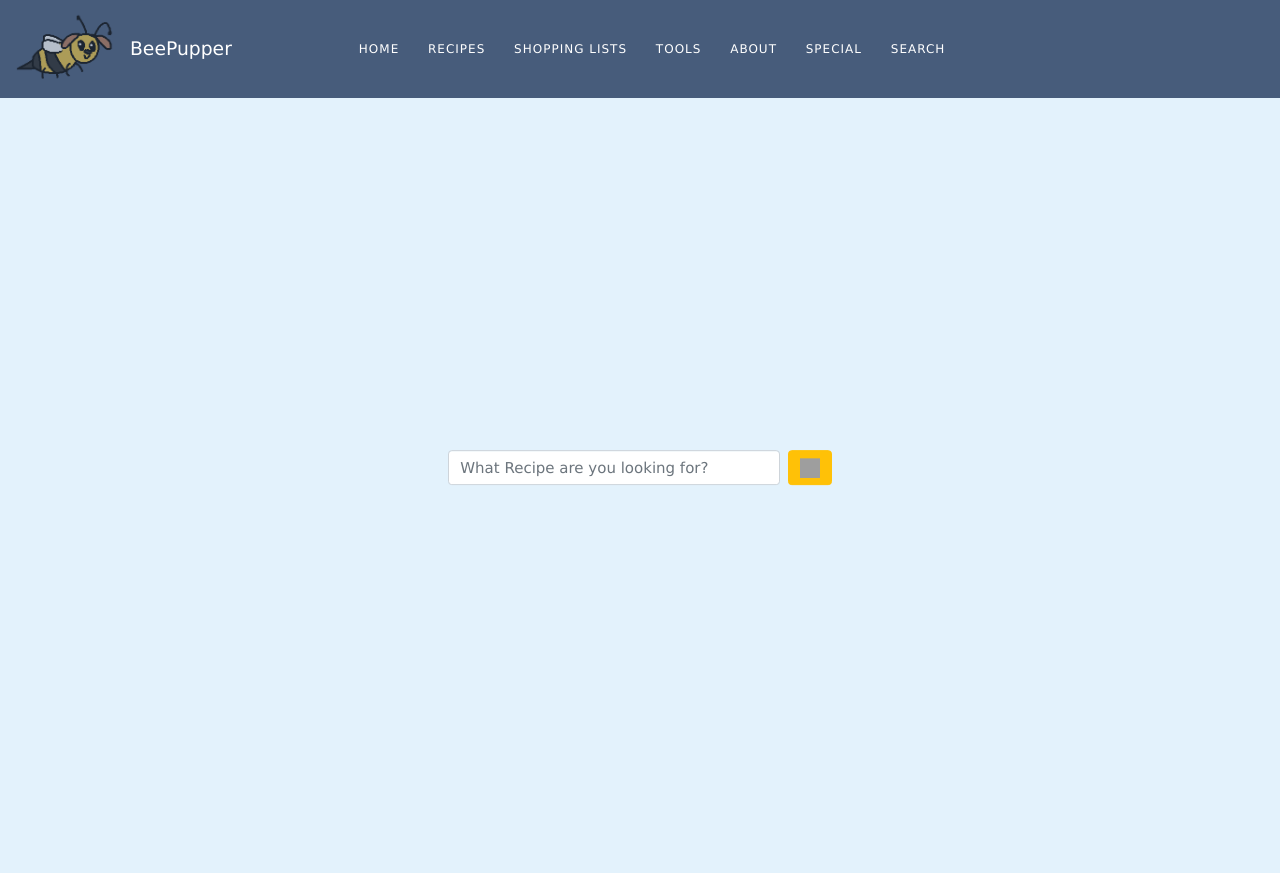
After one commit to reikamoon/beepupper, a Flask app: page /search in a window 1280 px wide. The commit adds this page. Run offline with Flask 2, Linux system fonts and the light colour scheme; some libraries are stand-ins or nearby versions; grey boxes are pictures that could not be loaded.

Commit message:
Added Api + search + templates for routes

```diff
--- a/app.py
+++ b/app.py
@@ -17,12 +17,68 @@ recipes = db.recipes
 
 app = Flask(__name__, static_url_path='')
 
-# RECIPE_API_KEY = os.getenv("RECIPE_API_KEY") #set the api key #get it from our invisible .ENV file
+ApiKey = os.getenv("RECIPE_API_KEY") #set the api key #get it from our invisible .ENV file
 
 @app.route('/')
 def home():
     #Home
     return render_template('index.html')
+
+@app.route('/search')
+def search():
+    return render_template('search.html')
+
+@app.route('/results')
+def results():
+    search_term = request.args.get('user_input')
+
+
+    params = {
+        'query': search_term,
+        'apiKey': ApiKey,
+        'number': 6
+    }
+
+    url = "https://api.spoonacular.com/recipes/search"
+
+
+    r = requests.get(url, params=params)
+    if r.status_code == 200:
+        json_recipes = json.loads(r.content)
+        recipes = json_recipes['results']
+        return render_template('results.html', recipes=recipes)
+
+@app.route('/results/<id>')
+def display(id):
+    params = {
+        'id': id,
+        "apiKey": ApiKey
+    }
+    url = f"https://api.spoonacular.com/recipes/{id}/information"
+    r = requests.get(url, params=params)
+    if r.status_code == 200:
+        json_recipe = json.loads(r.content)
+        ingredients = json_recipe['extendedIngredients']
+        image = json_recipe['image']
+    else:
+        return "error"
+
+    for ingredient in ingredients:
+        ingredient['amount'] = str(ingredient['amount']).rstrip('.0')
+        ingredient['amount'] = str(ingredient['amount']).strip('0')
+
+    instructions_params = {
+        'apiKey': ApiKey
+    }
+    instructions_url = f"https://api.spoonacular.com/recipes/{id}/analyzedInstructions"
+
+    req = requests.get(instructions_url, params=instructions_params)
+    if req.status_code == 200:
+        json_instructions = json.loads(req.content)
+        steps = json_instructions[0]["steps"]
+    else:
+        return "error"
+    return render_template('single_recipe.html', ingredients=ingredients, steps=steps, recipe_id=id, image=image)
 
 @app.route('/today')
 def todo():
@@ -192,39 +248,39 @@ def about():
 
 #Tentative Recipe routes
 
-@app.route('/recipes')
+@app.route('/Myrecipes')
 def recipes():
-    return render_template('own_recipes.html.html', recipes=recipes.find())
+    return render_template('own_recipes.html')
 
-@app.route('/recipes/new')
-def recipe_new():
+@app.route('/Myrecipes/new')
+def add_recipe():
     """Create new recipe"""
     return render_template('recipe_new.html', recipe={}, title='Want a new recipe?')
 
-@app.route('/recipes/<recipe_id>')
-def show(recipe_id):
+@app.route('/Myrecipes/<recipe_id>')
+def show_recipe(recipe_id):
      "Shows recipes in detail"
      recipe = recipes.find_one({'_id': ObjectId(recipe_id)})
      return render_template('recipe_show.html', recipe=recipe)
 
-@app.route('/recipes/<recipe_id>/edit')
+@app.route('/Myrecipes/<recipe_id>/edit')
 def recipe_edit(recipe_id):
     """Edit recipes if needed."""
     recipe = recipes.find_one({'_id': ObjectId(recipe_id)})
     return render_template('recipe_edit.html', recipe=recipe, title="Edit current recipe")
 
-@app.route('/recipes', methods=['POST'])
+@app.route('/Myrecipes', methods=['POST'])
 def submit_recipe():
-    recipe = {
+    new_recipe = {
         'name': request.form.get('name'),
         'url': request.form.get('url'),
         'ingredients': request.form.get('ingredients'),
         'steps': request.form.get('steps')
     }
-    recipe_id = recipes.insert_one(recipe).inserted_id
-    return redirect(url_for('show', recipe_id=recipe_id))
+    recipe_id = recipes.insert_one(new_recipe).inserted_id
+    return redirect(url_for('show_recipe', recipe_id=recipe_id))
 
-@app.route('/recipes/<recipe_id>', methods=['POST'])
+@app.route('/Myrecipes/<recipe_id>', methods=['POST'])
 def update_recipe(recipe_id):
     """Submit edited recipe."""
     update_recipe = {
@@ -238,12 +294,14 @@ def update_recipe(recipe_id):
         {'$set': update_recipe})
     return redirect(url_for('show', recipe_id=recipe_id))
 
-@app.route('/recipes/<recipe_id>/delete', methods=['POST'])
+@app.route('/Myrecipes/<recipe_id>/delete', methods=['POST'])
 def recipe_del(recipe_id):
     """Deletes recipes."""
     recipes.delete_one({'_id': ObjectId(recipe_id)})
     return redirect(url_for('index'))
 
 
+
+
 if __name__ == '__main__':
     app.run(debug=True, host='0.0.0.0', port=os.environ.get('PORT', 5000))
--- a/static/style.css
+++ b/static/style.css
@@ -187,3 +187,178 @@ opacity: 1;
 .logo {
   color: white;
 }
+
+.recipes {
+  float: left;
+  margin-bottom: 100px;
+  margin-left: 100px;
+  text-transform: uppercase;
+  text-align: center;
+  font-weight: bold;
+  margin-top: 100px;
+
+
+}
+
+.recipes img {
+  margin-top: 8px;
+  vertical-align: middle;
+  border: 4px solid transparent;
+  display: inline-block;
+  opacity: .8;
+  transition: all .3s ease-in;
+  width: 200px;
+  height: 200px;
+  border-radius: 40px;
+
+
+}
+
+.recipes img:hover {
+  border-color: white;
+  opacity: 1;
+  transform: scale(1.3);
+	z-index: 2;
+	box-shadow: 5px 5px 30px 7px rgba(0,0,0,0.25), -5px -5px 30px 7px rgba(0,0,0,0.22);
+}
+.search {
+  width: 100%;
+  position: relative;
+  display: flex;
+  padding-top: 40px;
+}
+
+.searchTerm {
+  width: 100%;
+  border: 3px solid #00B4CC;
+  border-right: none;
+  padding: 5px;
+  height: 20px;
+  border-radius: 5px 0 0 5px;
+  outline: none;
+  color: #9DBFAF;
+}
+
+.searchTerm:focus{
+  color: #00B4CC;
+}
+
+.searchButton {
+  width: 20px;
+  height: 20px;
+  text-align: center;
+  color: #fff;
+
+}
+
+.wrap {
+  width: 30%;
+  position: relative;
+  top: 50%;
+  left: 50%;
+  transform: translate(-50%, -50%);
+  padding-top: 700px;
+}
+
+.recipe-image {
+
+  position: absolute;
+	left: 50%;
+	top: 50%;
+	height: auto;
+	width: 100%;
+	-webkit-transform: translate(-50%,-50%);
+	-ms-transform: translate(-50%,-50%);
+	transform: translate(-50%,-50%);
+}
+
+.card2 {
+  background-color: #F6F6F6;
+  top: 300px;
+  left: 700px;
+  position: absolute;
+  width: 500px;
+  height: 700px;
+  font-family: Georgia, "Times New Roman", Times, serif;
+  font-size:15px;
+	text-align: center;
+  font-weight: normal;
+  color: #222;
+  padding-left: 5px;
+}
+
+.ingredients {
+  position: relative;
+  font-family: "Lucida Grande", Tahoma;
+  font-size: 10px;
+  font-weight: normal;
+  font-variant: normal;
+  text-transform: uppercase;
+  color: #666666;
+  margin-top: 10px;
+  letter-spacing: 0.3em;
+  margin-left: 100px;
+
+}
+
+.scroll {
+  max-height: 500px;
+  max-width: 500px;
+  overflow-y: auto;
+
+
+}
+
+.thumbnail {
+  float : left;
+	position : relative;
+	left : 30px;
+	top : -30px;
+	height : 320px;
+	width : 530px;
+	-webkit-box-shadow: 10px 10px 60px 0px rgba(0,0,0,0.75);
+	-moz-box-shadow: 10px 10px 60px 0px rgba(0,0,0,0.75);
+	box-shadow: 10px 10px 60px 0px rgba(0,0,0,0.75);
+	overflow: hidden;
+
+}
+
+.thumbnail:hover {
+  -webkit-box-shadow: 18px 18px 70px 0px rgba(0,0,0,0.75);
+	-moz-box-shadow: 18px 18px 70px 0px rgba(0,0,0,0.75);
+	box-shadow: 18px 18px 70px 0px rgba(0,0,0,0.75);
+
+}
+
+.card {
+	position : relative;
+	height: 700px;
+	width: 1200px;
+	margin : 200px auto;
+	background-color : #FFF;
+	-webkit-box-shadow: 10px 10px 93px 0px rgba(102, 100, 128, 0.75);
+	-moz-box-shadow: 10px 10px 93px 0px rgba(102, 100, 128, 0.75);
+	box-shadow: 10px 10px 93px 0px rgba(102, 100, 128, 0.75);
+}
+
+.see-more {
+  padding-top: 100px;
+}
+
+.steps {
+  align-content: center;
+  padding-top: 20px;
+  letter-spacing: 1px;
+  margin-bottom: 200px;
+
+}
+
+.container4 {
+  text-align: center;
+
+
+}
+
+.button {
+  margin-top: 100px;
+}
--- a/templates/base.html
+++ b/templates/base.html
@@ -25,9 +25,9 @@
 
 {% block script %}
 
-<footer class="footer">
+<!-- <footer class="footer">
   <p>&copy; BeePupper 2020. All Rights Reserved.</p>
-</footer>
+</footer> -->
 
 {% endblock %}
 
--- a/templates/index.html
+++ b/templates/index.html
@@ -48,4 +48,5 @@
         {% include 'partials/todolist.html' %}
 </div></div>
 </div></div>
+
 {% endblock %}
--- a/templates/partials/navbar_b.html
+++ b/templates/partials/navbar_b.html
@@ -5,7 +5,7 @@
     <nav class="navbar navbar-expand-lg navbar-light" style="background-color: #475C7B;">
     <a class="navbar-brand" href="#">
           <div class="logo-image">
-                <img src="beepupper.png" width = "100px" height = "100px" alt = "bee pup"class="img-fluid">
+                <img src="/./beepupper.png" width = "100px" height = "100px" alt = "bee pup"class="img-fluid">
           </div>
     </a>
     <!-- Logo and Image must be next to each other -->
@@ -19,12 +19,12 @@
       <nav id="links">
         <div id="linkscont">
         <a href="/">Home</a>
-        <a href="/">Recipes</a>
+        <a href="/Myrecipes">Recipes</a>
         <a href="/mylists">Shopping Lists</a>
         <a href="/tools">Tools</a>
         <a href="/about">About</a>
         <a href="https://web.njit.edu/~cm395/theBeeMovieScript/">Special</a>
-        <a href="/">Search</a>
+        <a href="/search">Search</a>
       </nav>
     </div>
   </div>
--- /dev/null
+++ b/templates/search.html
@@ -0,0 +1,16 @@
+{% extends 'base.html' %}
+
+{% block content %}
+
+{% include 'partials/navbar_b.html' %}
+
+<form action='/results'>
+    <div class="wrap">
+      <div class="search">
+        <input class="form-control mr-sm-2" type="search" name="user_input" placeholder="What Recipe are you looking for?" aria-label="Search">
+        <button class="btn btn-warning" type="submit"> <img src="https://img.icons8.com/pastel-glyph/2x/search--v2.png" alt="" width="20" height="20"> </button>
+      </div>
+    </div>
+    </form>
+
+{% endblock %}
```
Also changed, not shown: templates/own_recipes.html (added, +26 -0 lines), templates/partials/submission.html (added, +22 -0 lines), templates/recipe_new.html (added, +10 -0 lines), templates/results.html (added, +25 -0 lines), templates/show_recipe.html (added, +19 -0 lines), templates/single_recipe.html (added, +31 -0 lines), 2 other files.
